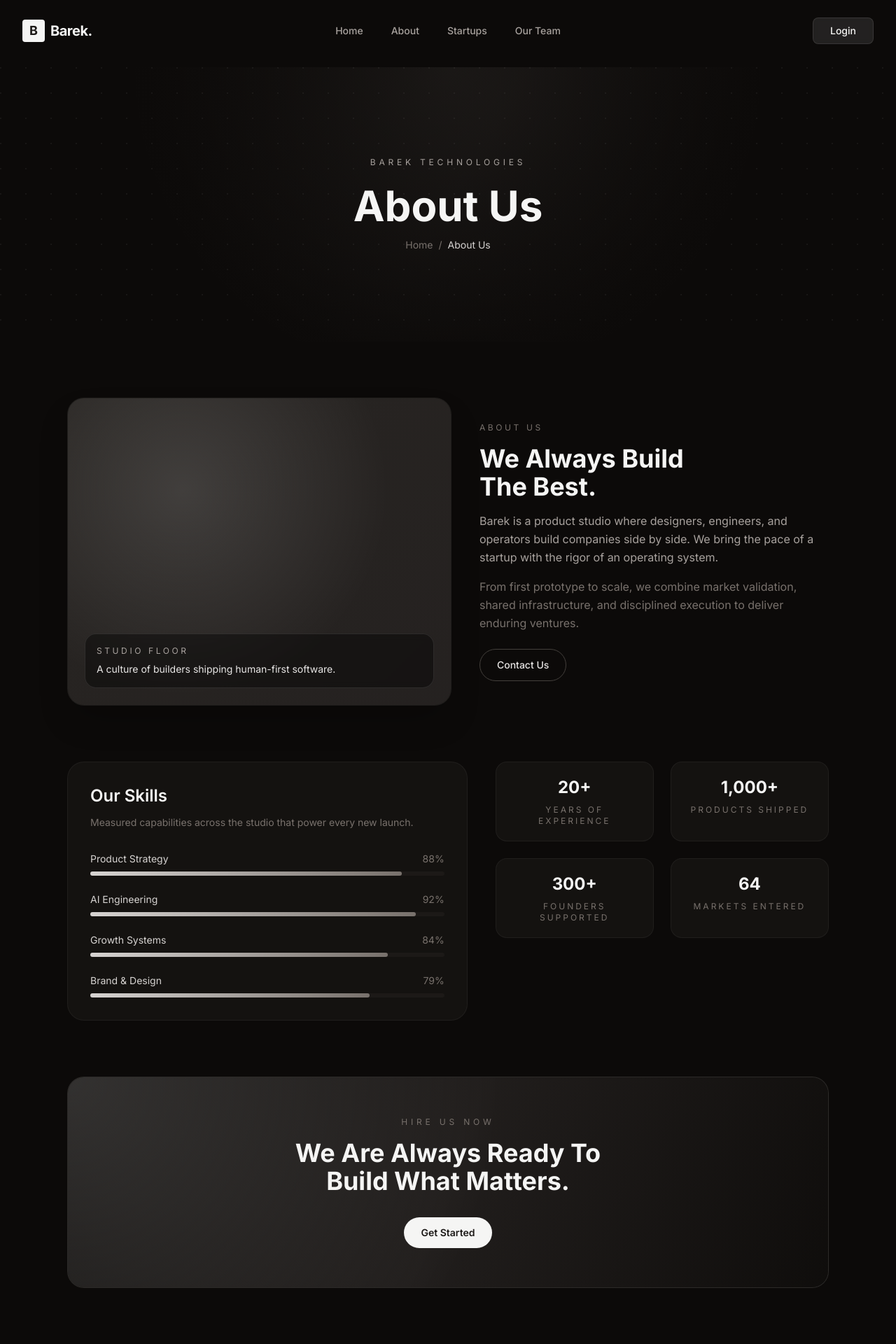
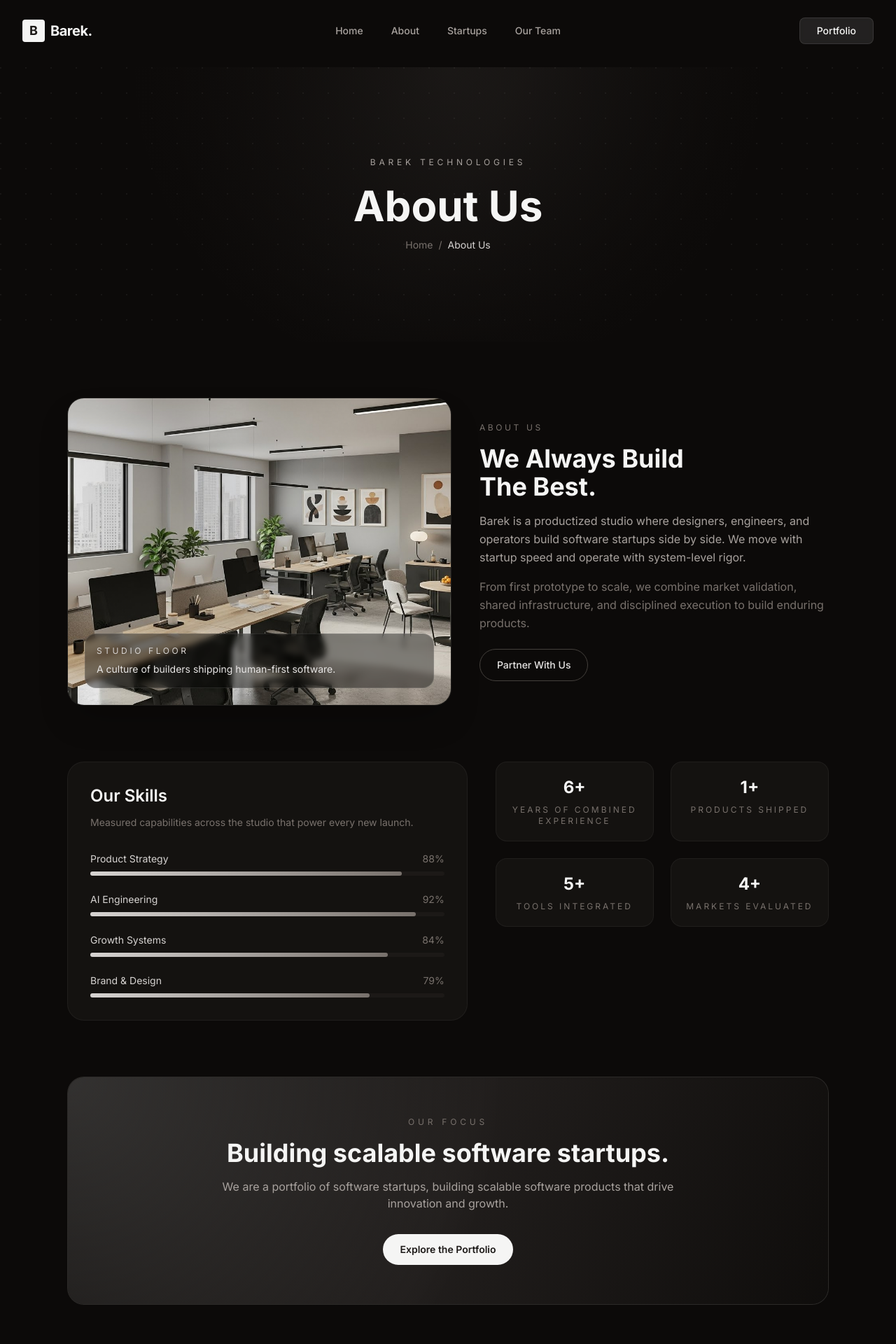
Before and after one commit to ChibuikeA11/Barektechlanding, a Next.js app: page /about in a window 1280 px wide. Shown: the top 1920 px of the page at 70% size. Built offline with nearby package versions, Linux system fonts and the light colour scheme.

Commit message:
updated copywrite and ui

```diff
--- a/components/About.tsx
+++ b/components/About.tsx
@@ -26,8 +26,8 @@ const About: React.FC = () => {
           </h2>
 
           <p className="text-lg text-stone-400 max-w-2xl mx-auto leading-relaxed">
-            Barek isn't a traditional VC. We apply industrial-grade process
-            and shared intelligence to the art of company building.
+            Barek isn’t a traditional VC or services shop. We build and own a productized portfolio
+            of software startups, backed by shared systems and execution.
           </p>
         </div>
 
--- a/components/AboutPage.tsx
+++ b/components/AboutPage.tsx
@@ -10,10 +10,10 @@ const skills = [
 ];
 
 const stats = [
-  { value: '20+', label: 'Years of Experience' },
-  { value: '1,000+', label: 'Products Shipped' },
-  { value: '300+', label: 'Founders Supported' },
-  { value: '64', label: 'Markets Entered' }
+  { value: '6+', label: 'Years of Combined Experience' },
+  { value: '1+', label: 'Products Shipped' },
+  { value: '5+', label: 'Tools Integrated' },
+  { value: '4+', label: 'Markets Evaluated' }
 ];
 
 const AboutPage: React.FC = () => {
@@ -40,10 +40,15 @@ const AboutPage: React.FC = () => {
       <div className="max-w-6xl mx-auto px-6 lg:px-8 py-16 lg:py-20">
         <div className="grid grid-cols-1 lg:grid-cols-[1.1fr_1fr] gap-10 items-center">
           <div className="rounded-3xl overflow-hidden bg-[#141210] border border-white/5 shadow-2xl">
-            <div className="aspect-[5/4] w-full bg-[linear-gradient(135deg,_rgba(120,113,108,0.2),_rgba(41,37,36,0.8))] relative">
-              <div className="absolute inset-0 bg-[radial-gradient(circle_at_30%_30%,_rgba(255,255,255,0.12),_transparent_60%)]" />
+            <div className="aspect-[5/4] w-full relative">
+              <img
+                src="/assets/office-space.png"
+                alt="Barek office space"
+                className="absolute inset-0 h-full w-full object-cover"
+              />
+              <div className="absolute inset-0 bg-[radial-gradient(circle_at_30%_30%,_rgba(0,0,0,0.2),_transparent_60%)]" />
               <div className="absolute bottom-6 left-6 right-6 rounded-2xl bg-black/40 border border-white/10 p-4 backdrop-blur-sm">
-                <p className="text-xs uppercase tracking-[0.3em] text-stone-400">Studio Floor</p>
+                <p className="text-xs uppercase tracking-[0.3em] text-stone-300">Studio Floor</p>
                 <p className="text-sm text-stone-200 mt-2">
                   A culture of builders shipping human-first software.
                 </p>
@@ -58,15 +63,16 @@ const AboutPage: React.FC = () => {
               The Best.
             </h2>
             <p className="text-stone-400 mt-4 leading-relaxed">
-              Barek is a product studio where designers, engineers, and operators build companies
-              side by side. We bring the pace of a startup with the rigor of an operating system.
+              Barek is a productized studio where designers, engineers, and operators build
+              software startups side by side. We move with startup speed and operate with
+              system-level rigor.
             </p>
             <p className="text-stone-500 mt-4 leading-relaxed">
               From first prototype to scale, we combine market validation, shared infrastructure,
-              and disciplined execution to deliver enduring ventures.
+              and disciplined execution to build enduring products.
             </p>
             <button className="mt-6 inline-flex items-center rounded-full border border-stone-700 px-6 py-3 text-sm font-medium text-stone-200 hover:border-stone-500 hover:text-white transition-colors">
-              Contact Us
+              Partner With Us
             </button>
           </div>
         </div>
@@ -121,14 +127,15 @@ const AboutPage: React.FC = () => {
           <div className="absolute inset-0 bg-[radial-gradient(circle_at_top_left,_rgba(255,255,255,0.15),_transparent_55%)]" />
 
           <div className="relative px-6 sm:px-10 py-14 text-center">
-            <p className="text-xs uppercase tracking-[0.4em] text-stone-500">Hire Us Now</p>
+            <p className="text-xs uppercase tracking-[0.4em] text-stone-500">Our Focus</p>
             <h3 className="text-3xl sm:text-4xl font-bold text-stone-100 mt-4">
-              We Are Always Ready To
-              <br className="hidden sm:block" />
-              Build What Matters.
+              Building scalable software startups.
             </h3>
+            <p className="text-stone-400 mt-4 max-w-2xl mx-auto">
+              We are a portfolio of software startups, building scalable software products that drive innovation and growth.
+            </p>
             <button className="mt-8 inline-flex items-center rounded-full bg-stone-100 px-6 py-3 text-sm font-semibold text-stone-900 hover:bg-white transition-colors">
-              Get Started
+              Explore the Portfolio
             </button>
           </div>
         </div>
--- a/components/CTA.tsx
+++ b/components/CTA.tsx
@@ -8,18 +8,18 @@ const CTA: React.FC = () => {
             <div className="absolute top-0 left-0 w-full h-1 bg-gradient-to-r from-stone-700 via-stone-500 to-stone-700" />
 
             <h2 className="text-3xl sm:text-5xl font-bold text-stone-100 mb-6">
-                Ready to see what's next?
+                Build with a productized studio, not a services agency.
             </h2>
             <p className="text-lg text-stone-400 max-w-2xl mx-auto mb-10">
-                Explore our full portfolio of ventures or get in touch if you're a founder looking to collaborate with our studio.
+                Explore our portfolio or apply to partner on a new venture with our team.
             </p>
 
             <div className="flex flex-col sm:flex-row justify-center gap-4">
                 <button className="px-8 py-4 bg-stone-100 text-stone-900 rounded-full font-medium hover:bg-white transition-all shadow-xl hover:-translate-y-1">
-                    Explore Our Ecosystem
+                    View Portfolio
                 </button>
                 <button className="px-8 py-4 bg-transparent text-stone-300 border border-stone-700 rounded-full font-medium hover:bg-stone-800 transition-all hover:border-stone-500">
-                    Contact Studio
+                    Founder Partnership
                 </button>
             </div>
         </div>
--- a/components/Footer.tsx
+++ b/components/Footer.tsx
@@ -14,7 +14,7 @@ const Footer: React.FC = () => {
                 <span className="font-bold text-lg text-stone-100">Barek</span>
             </div>
             <p className="text-stone-500 text-sm leading-relaxed">
-              Building the startups redefining everyday technology. San Francisco based product studio.
+              Building the startups redefining everyday technology. A global product studio.
             </p>
           </div>
 
--- a/components/Hero.tsx
+++ b/components/Hero.tsx
@@ -42,8 +42,8 @@ const Hero: React.FC = () => {
 
         {/* Subtext */}
         <p className="text-lg sm:text-xl text-stone-400 leading-relaxed max-w-2xl mx-auto mb-12 animate-[slideUp_1s_ease-out]">
-          Unlock the power of our ecosystem. From automation to smart insights,
-          we build the <span className="text-stone-200 font-medium">AI solutions and SaaS products</span> that redefine everyday technology.
+          We build a productized portfolio of software startups—AI-native ventures designed to scale,
+          compound, and deliver lasting value.
         </p>
 
         {/* CTA Button */}
@@ -52,7 +52,7 @@ const Hero: React.FC = () => {
             href="#portfolio"
             className="group relative inline-flex items-center gap-3 px-8 py-4 bg-transparent border border-stone-700 rounded-full font-medium text-stone-300 hover:text-white hover:border-stone-500 hover:bg-stone-900/50 transition-all duration-300 overflow-hidden"
           >
-            <span className="relative z-10">Explore Ecosystem</span>
+            <span className="relative z-10">View the Portfolio</span>
             <ArrowRight className="w-4 h-4 relative z-10 group-hover:translate-x-1 transition-transform" />
           </a>
         </div>
--- a/components/Mission.tsx
+++ b/components/Mission.tsx
@@ -23,7 +23,7 @@ const Mission: React.FC = () => {
 
         <div className="mt-20 grid grid-cols-2 md:grid-cols-4 gap-8 border-t border-stone-800 pt-12">
             {[
-                { label: "Ventures Launched", value: "12+" },
+                { label: "Products Launched", value: "12+" },
                 { label: "Active Users", value: "2.5M" },
                 { label: "Global Markets", value: "30+" },
                 { label: "Team Size", value: "45" },
--- a/components/Navbar.tsx
+++ b/components/Navbar.tsx
@@ -55,10 +55,10 @@ const Navbar: React.FC = () => {
             ))}
           </div>
 
-          {/* Right: Login Button (Desktop) */}
+          {/* Right: CTA (Desktop) */}
           <div className="hidden md:flex items-center z-20 relative">
             <button className={`px-6 py-2 rounded-lg text-sm font-medium transition-all duration-300 bg-stone-100/10 text-stone-100 hover:bg-stone-100/20 border border-stone-100/10 backdrop-blur-sm`}>
-                Login
+                Portfolio
             </button>
           </div>
 
@@ -88,7 +88,7 @@ const Navbar: React.FC = () => {
             ))}
             <div className="h-px bg-stone-800 w-full my-2" />
             <button className="w-full py-3 bg-stone-100 text-stone-900 rounded-lg font-medium hover:bg-white transition-colors">
-              Login
+              Portfolio
             </button>
           </div>
         </div>
```
Also changed, not shown: public/assets/office-space.png (added).
